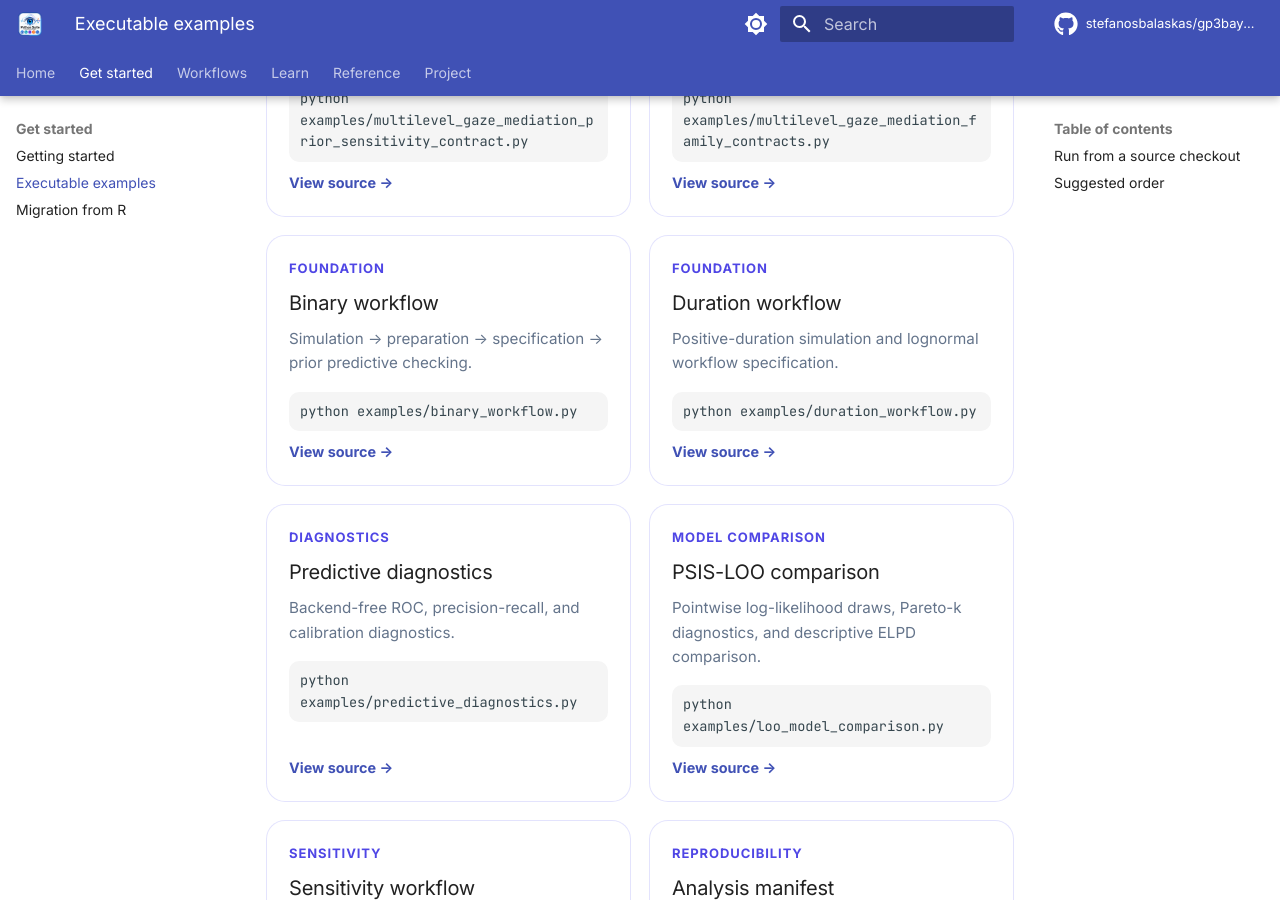
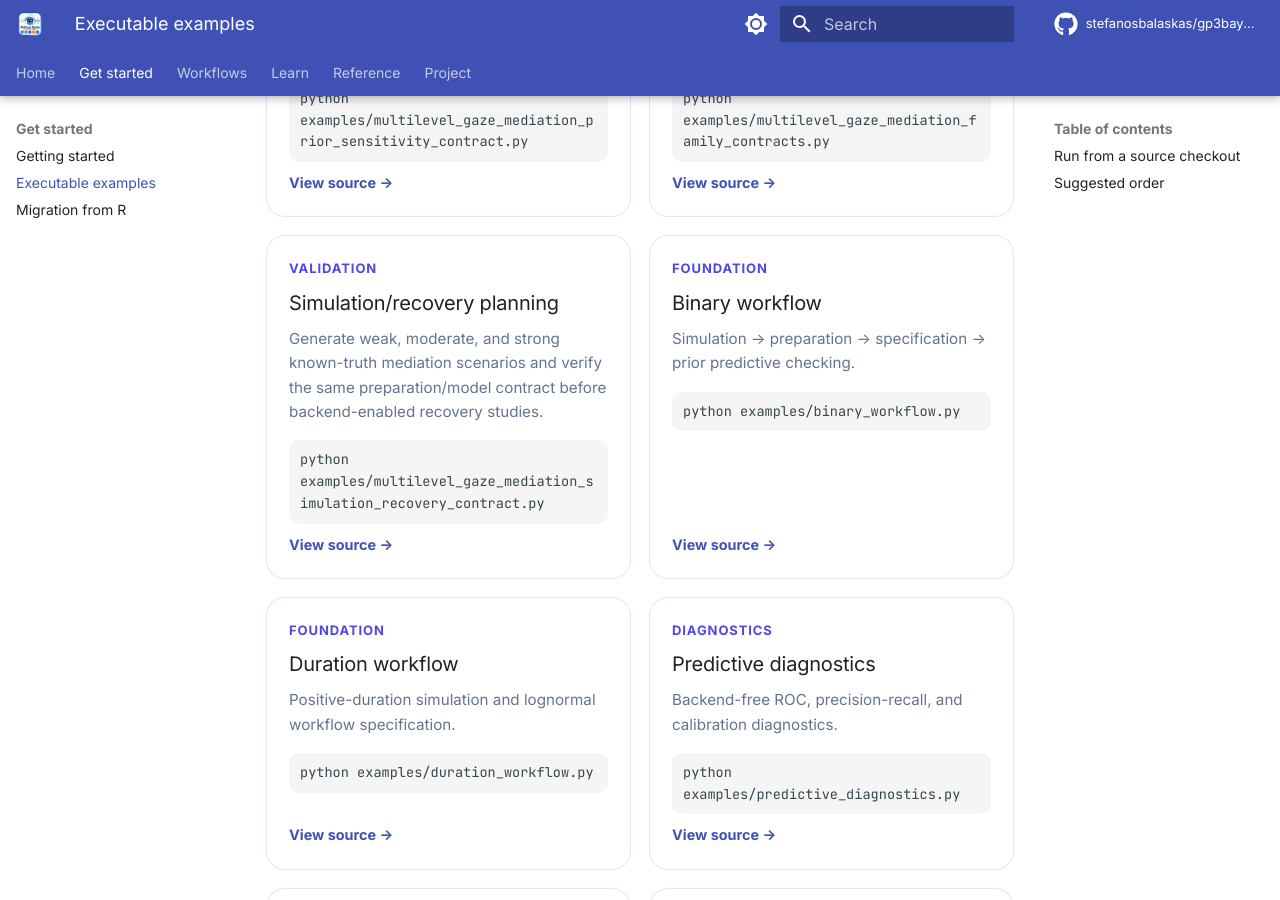
Before and after one commit to stefanosbalaskas/gp3bayespy, an MkDocs documentation site: the page built from docs/examples/index.md, in a window 1280 px wide and 900 px high, scrolled down 880 px. Built offline with MkDocs 1.6.1 and Material for MkDocs 9.7.7, drawn with Linux system fonts in a browser that asks for light colours; comment, search, counter and statistics services are not loaded.

Commit message:
docs: add mediation recovery example to hub

```diff
--- a/docs/examples/index.md
+++ b/docs/examples/index.md
@@ -34,6 +34,14 @@
   <p>Validate lognormal, Gamma, beta, Bernoulli, Poisson, and negative-binomial mediator support without sampling.</p>
   <code>python examples/multilevel_gaze_mediation_family_contracts.py</code>
   <a href="https://github.com/stefanosbalaskas/gp3bayespy/blob/main/examples/multilevel_gaze_mediation_family_contracts.py">View source →</a>
+</div>
+
+<div class="gp-example-card">
+  <span class="gp-card-tag">Validation</span>
+  <h3>Simulation/recovery planning</h3>
+  <p>Generate weak, moderate, and strong known-truth mediation scenarios and verify the same preparation/model contract before backend-enabled recovery studies.</p>
+  <code>python examples/multilevel_gaze_mediation_simulation_recovery_contract.py</code>
+  <a href="https://github.com/stefanosbalaskas/gp3bayespy/blob/main/examples/multilevel_gaze_mediation_simulation_recovery_contract.py">View source →</a>
 </div>
 
 <div class="gp-example-card">
```
